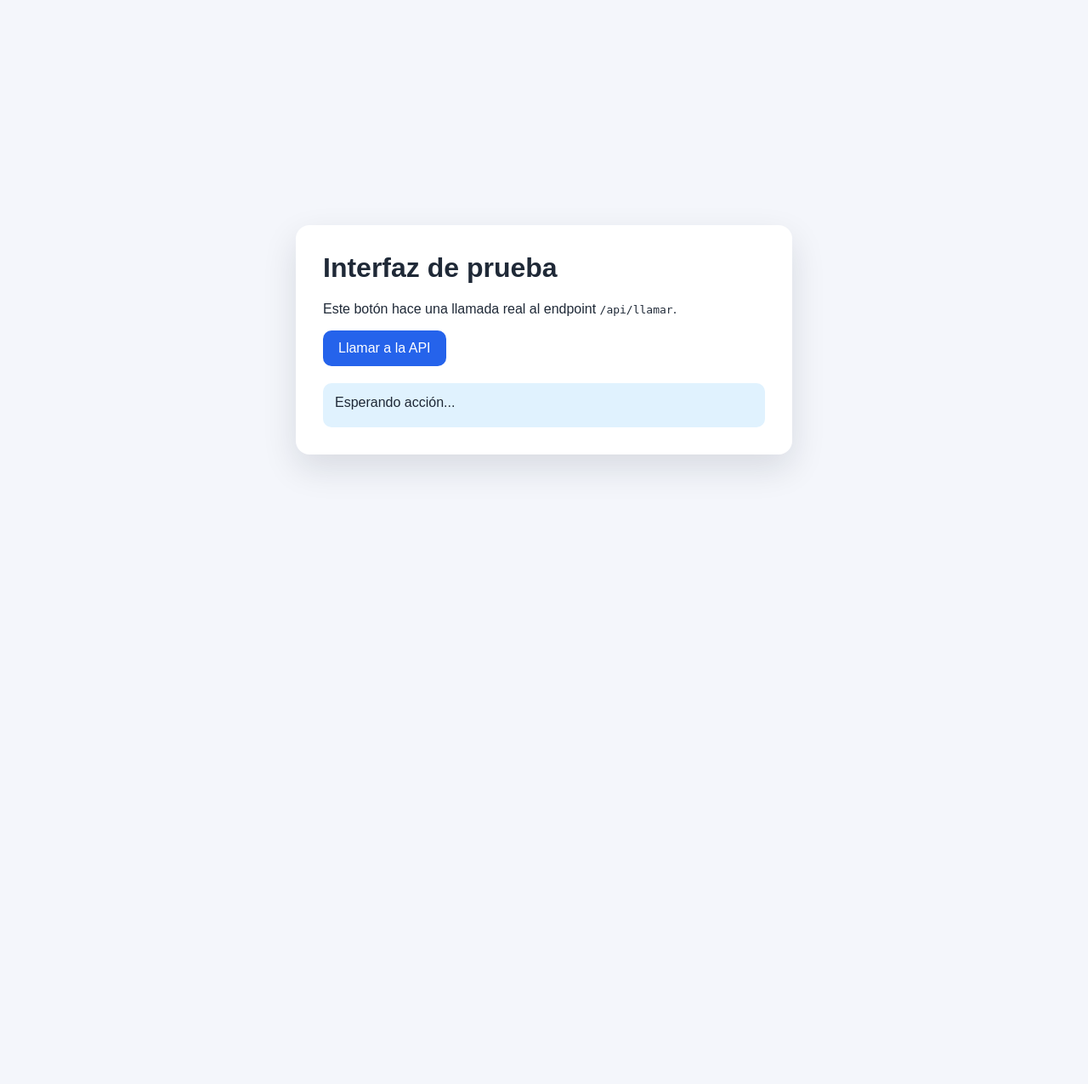
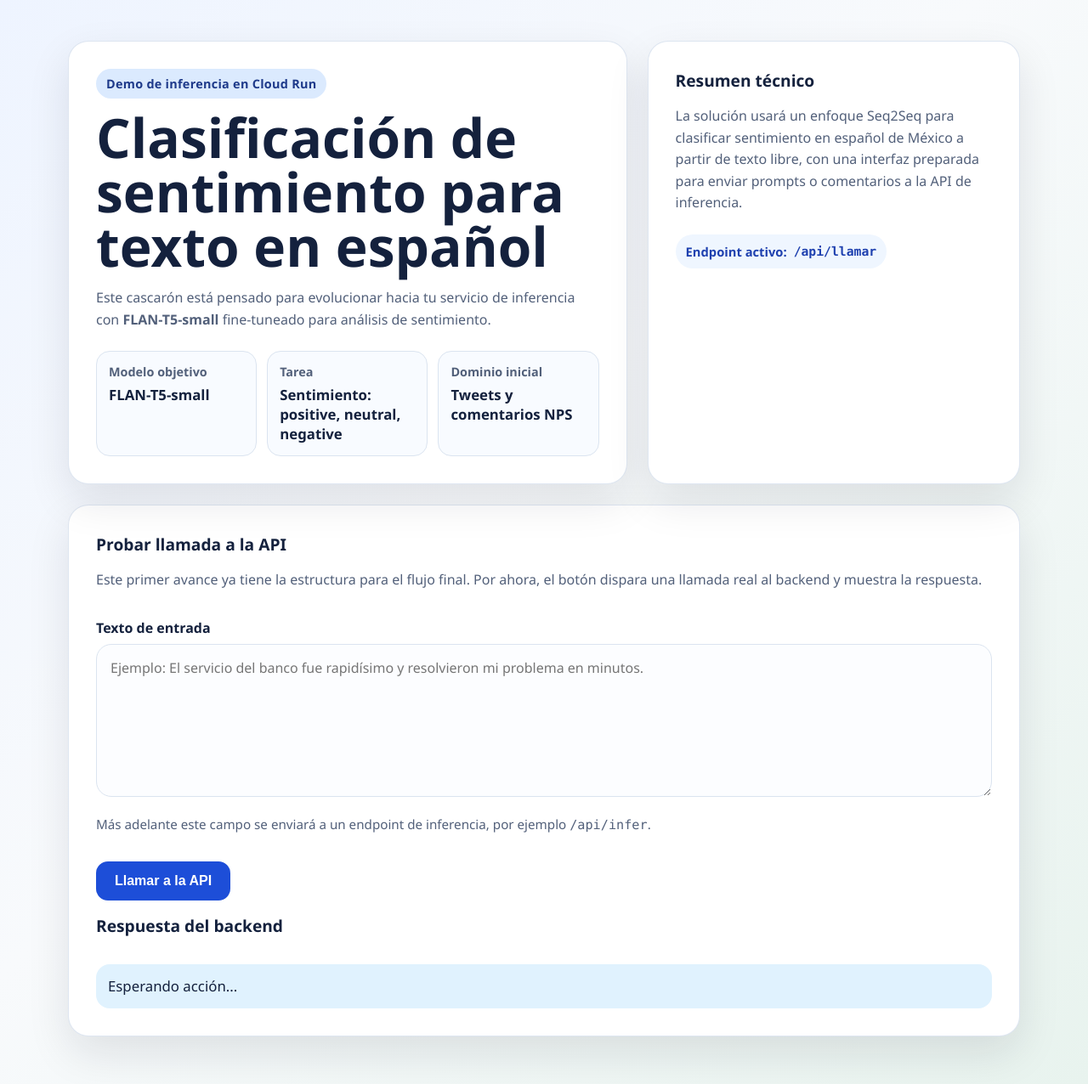
Before and after one commit to GuillermoM97/rep-aprendiz-prof-guillmmtz, a Flask app: page / in a window 1280 px wide. Shown: the whole page at 85% size. Before the commit the page ends 555 px from the top, so only its background shows below. Run offline with Flask 3, Linux system fonts and the light colour scheme.

Commit message:
front code

```diff
--- a/templates/index.html
+++ b/templates/index.html
@@ -3,59 +3,263 @@
 <head>
   <meta charset="utf-8">
   <meta name="viewport" content="width=device-width, initial-scale=1">
-  <title>Cliente API</title>
+  <title>Inferencia de Sentimiento</title>
   <style>
+    :root {
+      --bg: linear-gradient(135deg, #eef4ff 0%, #f8fafc 45%, #e8f3ee 100%);
+      --panel: #ffffff;
+      --text: #14213d;
+      --muted: #52607a;
+      --primary: #1d4ed8;
+      --primary-dark: #1e40af;
+      --border: #dbe4f0;
+      --accent: #dbeafe;
+      --success-bg: #e0f2fe;
+    }
+
     body {
-      font-family: Arial, sans-serif;
+      font-family: "Segoe UI", Arial, sans-serif;
       margin: 0;
       min-height: 100vh;
-      display: grid;
-      place-items: center;
-      background: #f4f6fb;
-      color: #1f2937;
+      background: var(--bg);
+      color: var(--text);
     }
 
-    .card {
-      width: min(90vw, 520px);
-      background: #ffffff;
-      border-radius: 16px;
+    .page {
+      max-width: 1120px;
+      margin: 0 auto;
+      padding: 48px 24px 56px;
+    }
+
+    .hero {
+      display: grid;
+      grid-template-columns: 1.2fr 0.8fr;
+      gap: 24px;
+      align-items: stretch;
+    }
+
+    .panel {
+      background: var(--panel);
+      border: 1px solid rgba(219, 228, 240, 0.9);
+      border-radius: 24px;
       padding: 32px;
-      box-shadow: 0 16px 40px rgba(15, 23, 42, 0.12);
+      box-shadow: 0 20px 50px rgba(15, 23, 42, 0.10);
     }
 
     h1 {
       margin-top: 0;
+      margin-bottom: 12px;
+      font-size: clamp(2.3rem, 5vw, 4rem);
+      line-height: 1;
+    }
+
+    h2 {
+      margin-top: 0;
+      margin-bottom: 14px;
+      font-size: 1.2rem;
+    }
+
+    p {
+      color: var(--muted);
+      line-height: 1.6;
+    }
+
+    .eyebrow {
+      display: inline-block;
+      margin-bottom: 14px;
+      padding: 8px 12px;
+      border-radius: 999px;
+      background: #dbeafe;
+      color: #1e3a8a;
+      font-size: 0.9rem;
+      font-weight: 600;
+      letter-spacing: 0.02em;
+    }
+
+    .summary {
+      margin-top: 24px;
+      display: grid;
+      grid-template-columns: repeat(3, minmax(0, 1fr));
+      gap: 12px;
+    }
+
+    .metric {
+      padding: 14px;
+      border-radius: 16px;
+      background: #f8fbff;
+      border: 1px solid var(--border);
+    }
+
+    .metric strong {
+      display: block;
+      margin-bottom: 6px;
+      font-size: 0.9rem;
+      color: var(--muted);
+    }
+
+    .metric span {
+      font-size: 1.05rem;
+      font-weight: 700;
+    }
+
+    .stack {
+      margin-top: 24px;
+      display: grid;
+      gap: 16px;
+    }
+
+    label {
+      display: block;
+      margin-bottom: 8px;
+      font-weight: 600;
+    }
+
+    textarea {
+      width: 100%;
+      min-height: 180px;
+      border-radius: 18px;
+      border: 1px solid var(--border);
+      padding: 16px;
+      resize: vertical;
+      font: inherit;
+      color: var(--text);
+      box-sizing: border-box;
+      background: #fcfdff;
+    }
+
+    textarea:focus {
+      outline: 2px solid rgba(37, 99, 235, 0.18);
+      border-color: var(--primary);
     }
 
     button {
       border: 0;
-      border-radius: 10px;
-      padding: 12px 18px;
-      background: #2563eb;
+      border-radius: 14px;
+      padding: 14px 22px;
+      background: var(--primary);
       color: #ffffff;
       font-size: 16px;
+      font-weight: 600;
       cursor: pointer;
     }
 
     button:hover {
-      background: #1d4ed8;
+      background: var(--primary-dark);
     }
 
     #resultado {
-      margin-top: 20px;
+      margin-top: 8px;
       padding: 14px;
-      border-radius: 10px;
-      background: #e0f2fe;
+      border-radius: 16px;
+      background: var(--success-bg);
       min-height: 24px;
+      font-size: 1.05rem;
+    }
+
+    .result-shell {
+      display: grid;
+      gap: 10px;
+    }
+
+    .helper {
+      font-size: 0.95rem;
+      color: var(--muted);
+    }
+
+    .api-badge {
+      display: inline-flex;
+      align-items: center;
+      gap: 8px;
+      margin-top: 8px;
+      padding: 10px 12px;
+      border-radius: 999px;
+      background: #eff6ff;
+      color: #1e40af;
+      font-size: 0.92rem;
+      font-weight: 600;
+    }
+
+    code {
+      font-family: Consolas, monospace;
+    }
+
+    @media (max-width: 900px) {
+      .hero {
+        grid-template-columns: 1fr;
+      }
+
+      .summary {
+        grid-template-columns: 1fr;
+      }
     }
   </style>
 </head>
 <body>
-  <main class="card">
-    <h1>Interfaz de prueba</h1>
-    <p>Este botón hace una llamada real al endpoint <code>/api/llamar</code>.</p>
-    <button id="llamar-api">Llamar a la API</button>
-    <div id="resultado">Esperando acción...</div>
+  <main class="page">
+    <section class="hero">
+      <article class="panel">
+        <span class="eyebrow">Demo de inferencia en Cloud Run</span>
+        <h1>Clasificación de sentimiento para texto en español</h1>
+        <p>
+          Este cascarón está pensado para evolucionar hacia tu servicio de inferencia con
+          <strong>FLAN-T5-small</strong> fine-tuneado para análisis de sentimiento.
+        </p>
+        <div class="summary">
+          <div class="metric">
+            <strong>Modelo objetivo</strong>
+            <span>FLAN-T5-small</span>
+          </div>
+          <div class="metric">
+            <strong>Tarea</strong>
+            <span>Sentimiento: positive, neutral, negative</span>
+          </div>
+          <div class="metric">
+            <strong>Dominio inicial</strong>
+            <span>Tweets y comentarios NPS</span>
+          </div>
+        </div>
+      </article>
+
+      <aside class="panel">
+        <h2>Resumen técnico</h2>
+        <p>
+          La solución usará un enfoque Seq2Seq para clasificar sentimiento en español de México
+          a partir de texto libre, con una interfaz preparada para enviar prompts o comentarios
+          a la API de inferencia.
+        </p>
+        <div class="api-badge">
+          Endpoint activo:
+          <code>/api/llamar</code>
+        </div>
+      </aside>
+    </section>
+
+    <section class="panel stack" style="margin-top: 24px;">
+      <div>
+        <h2>Probar llamada a la API</h2>
+        <p>
+          Este primer avance ya tiene la estructura para el flujo final. Por ahora, el botón
+          dispara una llamada real al backend y muestra la respuesta.
+        </p>
+      </div>
+
+      <div>
+        <label for="texto-entrada">Texto de entrada</label>
+        <textarea id="texto-entrada" placeholder="Ejemplo: El servicio del banco fue rapidísimo y resolvieron mi problema en minutos."></textarea>
+        <p class="helper">
+          Más adelante este campo se enviará a un endpoint de inferencia, por ejemplo <code>/api/infer</code>.
+        </p>
+      </div>
+
+      <div>
+        <button id="llamar-api">Llamar a la API</button>
+      </div>
+
+      <div class="result-shell">
+        <h2>Respuesta del backend</h2>
+        <div id="resultado">Esperando acción...</div>
+      </div>
+    </section>
   </main>
 
   <script>
```
